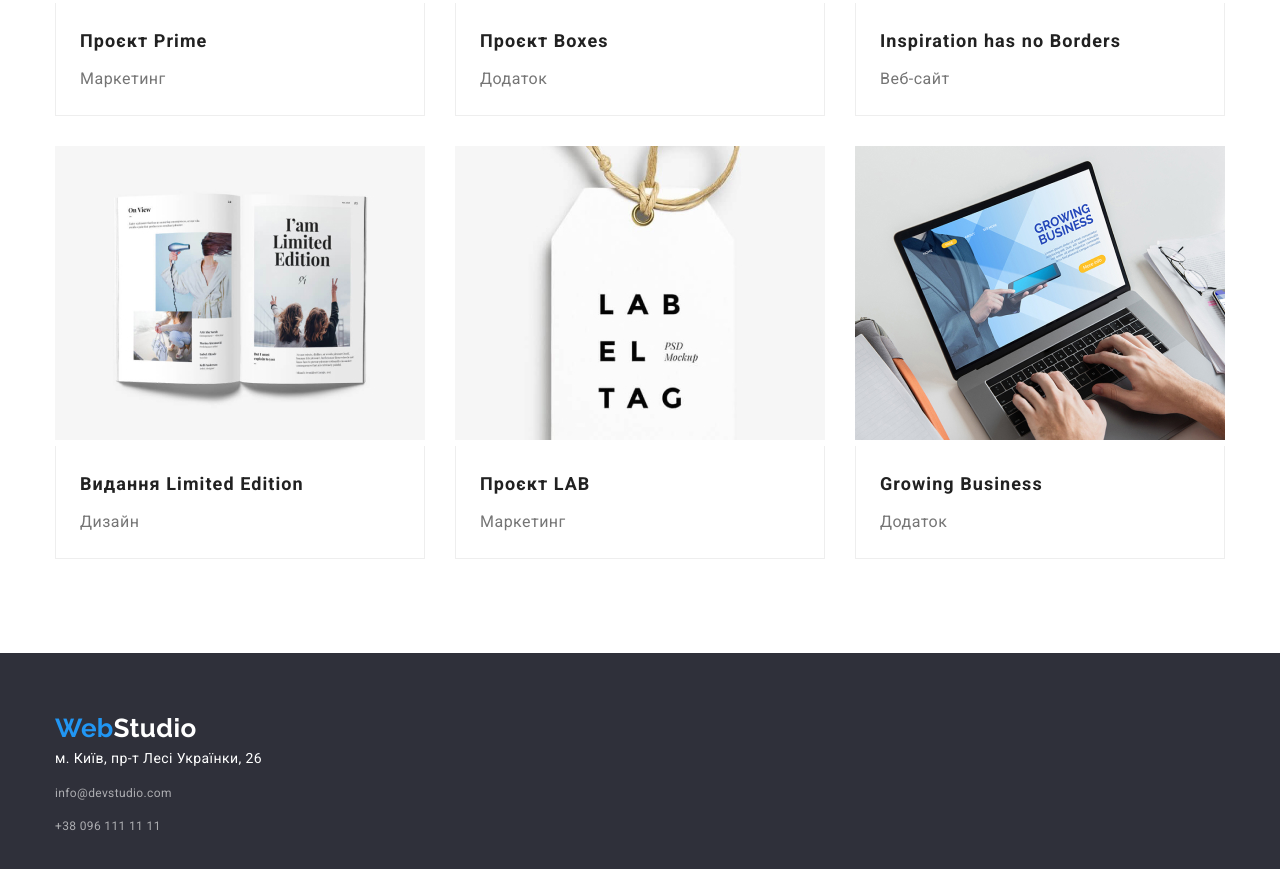
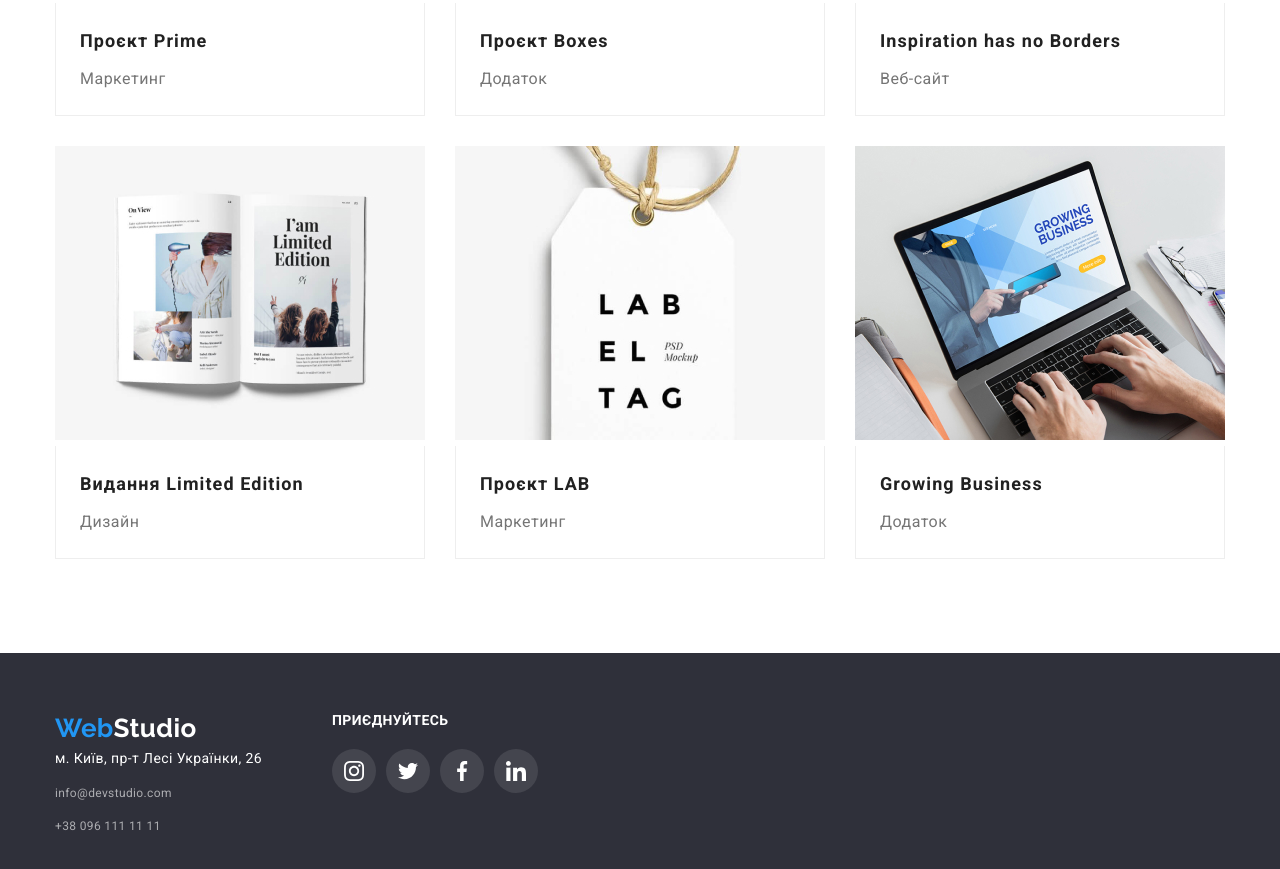
Before and after one commit to AndriiTrylenko/goit-markup-hw-04, a plain HTML site: page portfolio.html in a window 1280 px wide. Shown: the part 1019-1888 px from the top of the page. Drawn offline with nearby package versions, Linux system fonts and the light colour scheme.

Commit message:
lust1209

```diff
--- a/css/styles.css
+++ b/css/styles.css
@@ -422,25 +422,24 @@ padding-top: 50px;
 
 }
 /*--підвал--*/
-.footer-logo {
-margin-bottom: 20px;
-}
-
 .footer {
     padding-top: 60px;
     padding-bottom: 60px;
     background-color: var(--secondary-bgd-color);
-
 }
 
+.footer-logo {
+    margin-bottom: 20px;
+}
 
 .logo-wight {
     color: var(--secondary-text-color);
 
 }
 
+
 .contacts-items {
-display: flex;
+    margin-right: 70px;
     margin-bottom: 9px;
 }
 
@@ -449,7 +448,7 @@ display: flex;
 }
 
 .adress {
-    margin-right: 70px;
+
     font-style: normal;
     font-size: 14px;
     line-height: 2;
@@ -467,8 +466,11 @@ display: flex;
     ;
 }
 /*--Приєднуйтесь--*/
-.icon-social-footer{
-display: flex;
+.footer-container{
+
+    display: flex;
+    justify-self: start;
+    align-items: flex-start;
 }
 
 .join {
@@ -480,14 +482,30 @@ display: flex;
     text-transform: uppercase;
     color: var(--secondary-text-color);
     margin-bottom: 20px
-
-
 }
 
 .join-in-footer {
 display: flex;
 }
 
+.icon-footer-link{
+display: flex;
+    justify-content: center;
+    align-items: center;
+    width: 44px;
+    height: 44px;
+    background: rgba(255, 255, 255, 0.1);
+    color: #ffffff;
+    border-radius: 50%;
+    text-decoration: none;
+    cursor: pointer;
+}
+
+.icon-footer-link:hover,
+.icon-footer-link:focus,
+.icon-footer-link:active {
+    background-color: var(--accent-color);
+}
 
 /* Portfolio CSS */
 .size-portfolio {
--- a/portfolio.html
+++ b/portfolio.html
@@ -1,6 +1,6 @@
 <!DOCTYPE html>
 <html lang="uk-UA">
- <head>
+  <head>
     <meta charset="UTF-8" />
     <meta http-equiv="X-UA-Compatible" content="IE=edge" />
     <meta name="viewport" content="width=device-width, initial-scale=1.0" />
@@ -15,8 +15,8 @@
     <link rel="stylesheet" href="./css/styles.css" />
   </head>
   <body>
-   <!--Шапка сайту-->
-     <header class="header">
+    <!--Шапка сайту-->
+    <header class="header">
       <div class="container main-nave">
         <a class="logo" href="./index.html">Web<span class="logo-black">Studio</span></a>
         <nav>
@@ -29,10 +29,18 @@
         <!--Контакти-->
         <ul class="adress-nav list">
           <li class="item">
-            <a href="mailto:info@devstudio.com" class="link menu-contacts">info@devstudio.com</a>
+            <a href="mailto:info@devstudio.com" class="link menu-contacts"><svg class="envelope">
+              <use href="./images/icons/symbol-defs.svg#icon-envelope"></use>
+            </svg>
+              info@devstudio.com
+             </a>
           </li>
           <li class="item">
-            <a href="tel:+380961111111" class="link menu-contacts">+38 096 111 11 11</a>
+            <a href="tel:+380961111111" class="link menu-contacts">
+              <svg class="phone">
+                <use href="./images/icons/symbol-defs.svg#icon-smartphone"></use>
+              </svg>
+                +38 096 111 11 11</a>
           </li>
         </ul>
       </div>
@@ -165,9 +173,10 @@
     </main>
     <!-- Підвал -->
    <footer class="footer">
-      <div class="container">
+      <div class="container footer-container">
+        <div>
           <a class="logo footer-logo" href="./index.html">Web<span class="logo-wight">Studio</span></a>
-         <address>
+          <address>
           <ul class="list">
             <li class="contacts-items">
               <a
@@ -178,6 +187,7 @@
               >
                 м. Київ, пр-т Лесі Українки, 26
               </a>
+
             </li>
             <li class="contacts-items">
               <a class="contacts-footer" href="mailto:info@devstudio.com">info@devstudio.com</a>
@@ -186,6 +196,50 @@
           </ul>
         </address>
       </div>
+      <div class="icon-social-footer">
+        <p class="join">Приєднуйтесь</p>
+        <ul class="join-in-footer">
+          <li class="team-icon"><a class="icon-footer-link"
+                href="https://www.instagram.com/"
+                target="_blank"
+                rel="noopener noreferrer"
+                aria-label="Instagram"
+                >
+                <svg class="icon">
+              <use href="./images/icons/symbol-social.svg#icon-instagram-2"></use>
+              </svg></a>
+              </li>
+          <li class="team-icon"><a class="icon-footer-link"
+                href="https://www.twitter.com/"
+                target="_blank"
+                rel="noopener noreferrer"
+                aria-label="twitter"
+                > <svg class="icon">
+              <use href="./images/icons/symbol-social.svg#icon-twitter-1"></use>
+              </svg></a>
+            </li>
+          <li class="team-icon"><a class="icon-footer-link"
+                href="https://www.facebook.com"
+                target="_blank"
+                rel="noopener noreferrer"
+                aria-label="facebook"
+                > <svg class="icon">
+              <use href="./images/icons/symbol-social.svg#icon-facebook-1"></use>
+              </svg></a>
+            </li>
+          <li class="team-icon"><a class="icon-footer-link"
+                href="https://www.linkedin.com/"
+                target="_blank"
+                rel="noopener noreferrer"
+                aria-label="Linkedin"
+                > <svg class="icon">
+              <use href="./images/icons/symbol-social.svg#icon-linkedin-1"></use>
+              </svg></a>
+            </li>
+        </ul>
+
+      </div>
+      </div>
     </footer>
   </body>
 </html>
```
Also changed, not shown: index.html (+9 -8 lines).
